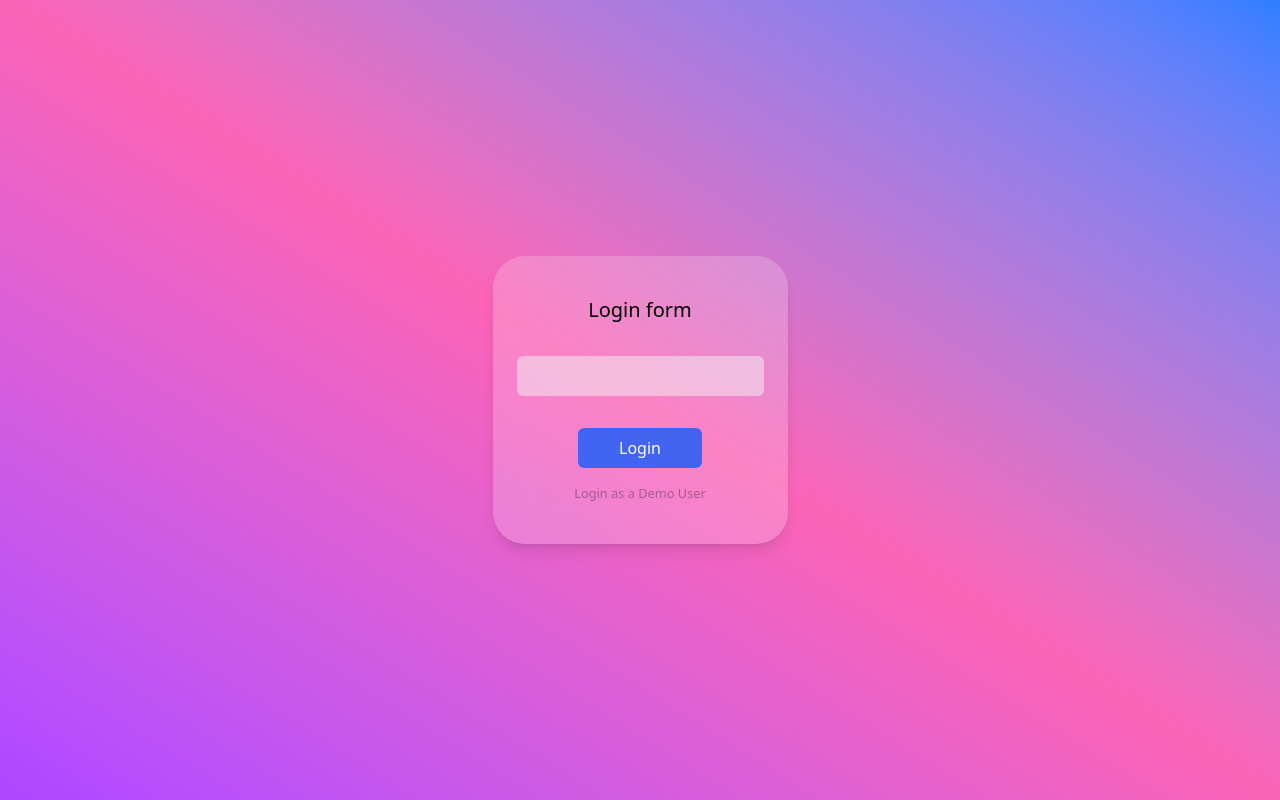
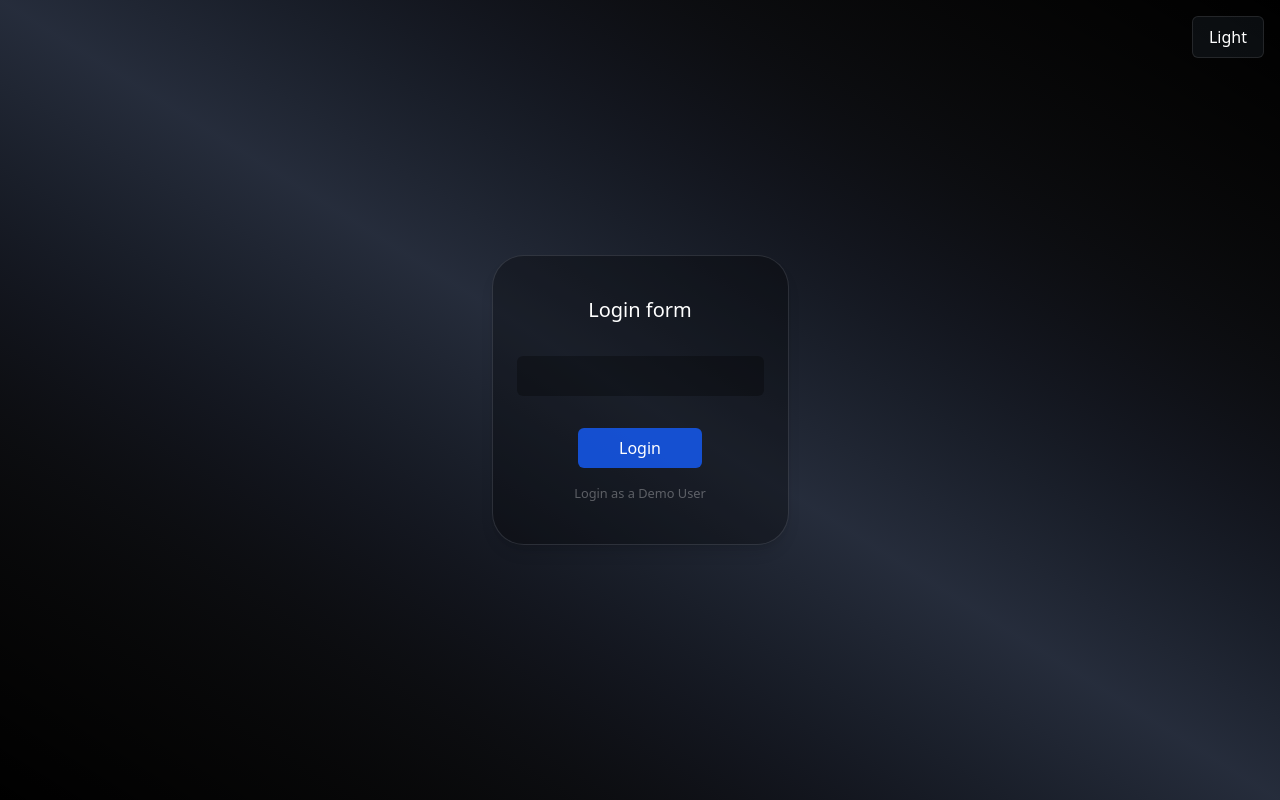
Before and after one commit to bharathP30/social-media-dashboard, a React (Vite) app: page / in a window 1280 px wide. Built offline with nearby package versions, Linux system fonts and the light colour scheme.

Commit message:
add darkmode to login screen

```diff
--- a/src/App.jsx
+++ b/src/App.jsx
@@ -39,23 +39,20 @@ const useLocalStorage = (key, initialValue) => {
 
 export default function App() {
   const [user, setUser] = useState("");
-  const [theme, setTheme] = useState("light");
+  const [theme, setTheme] = useState("dark");
   const [posts, setPosts] = useLocalStorage(user ? `${user}-posts` : "posts", []);
 
   const UserSet = (name) => {
     setUser(name);
-    console.log("set user to " + name)
+    console.log("received name is " + name);
   }
 
-  if (!user) {
-    return <Login setUser={UserSet} />;
-  }
   return (
     <div className="w-full min-h-screen bg-gray-200">
       <ThemeContext.Provider value={theme}>
         <UserContext.Provider value={user}>
+          {!user ? <Login setUser={UserSet} /> : <Header />}
 
-          <Header />
         </UserContext.Provider>
       </ThemeContext.Provider>
     </div>
--- a/src/components/Login.jsx
+++ b/src/components/Login.jsx
@@ -1,7 +1,10 @@
 import { useState } from "react";
+import { useContext } from "react";
+import { ThemeContext } from "../App";
 
 export default function Login({setUser}){
     const [name, setName] = useState("");
+
     const handleSubmit = (e) => {
         e.preventDefault();
         if (name.trim().length === 0) return;
@@ -9,23 +12,30 @@ export default function Login({setUser}){
         setUser(name);
     }
 
+    const theme = useContext(ThemeContext);
+    console.log("Current theme in Login component is ", theme);
+
    return (
-      <div className="w-full min-h-screen flex items-center justify-center bg-linear-to-tr from-purple-500 via-pink-400 to-blue-500">
+      <div className={`w-full min-h-screen flex items-center justify-center ${theme === 'light' ? 'bg-linear-to-tr from-purple-500 via-pink-400 to-blue-500' : 'bg-linear-to-tr from-black via-gray-900/90 to-black' }`}>
+        <button className={`fixed top-4 right-4 px-4 py-2 rounded-md border transition duration-300 ${theme === "light"? 'bg-white/30 border-white/10 active:bg-white/20': 'bg-gray-700/20 border-white/10 backdrop:backdrop-blur-2xl text-white active:bg-gray-600/30'}`}>
+        {theme==="light"? "Dark" : "Light"}
+        </button>
+
         <form onSubmit={handleSubmit}
-              className="px-6 py-10 bg-white/20 border-white/30 backdrop-blur-lg flex flex-col justify-center items-center rounded-4xl shadow-lg space-y-4"
+              className={`px-6 py-10 border flex flex-col justify-center items-center rounded-4xl shadow-lg space-y-4 ${theme === 'light' ? 'bg-white/20 text-black border-white/10 backdrop-blur-lg' : 'bg-black/30 backdrop:backdrop-blur-2xl text-white border-gray-400/20' }`}
               >
 
           <h1 className="text-xl font-medium mb-8">Login form</h1>
 
           <input type="text"
-                className="bg-gray-100/50 outline-none p-2 rounded-md focus:ring-1 focus:ring-white/50"
+                className={`outline-none p-2 rounded-md focus:ring-1 ${theme === 'light' ? ' bg-gray-100/50 focus:ring-white/50 text-black' : 'bg-black/30 text-white focus:ring-white/10'}`}
                 name="username"
                 value={name}
                 onChange={(event)=>setName(event.target.value)}
                 />
 
           <button type="submit"
-          className="px-4 py-2 mt-4 w-1/2 bg-blue-600/80 active:bg-blue-700 text-white rounded-md trasition duration-200"
+          className="px-4 py-2 mt-4 w-1/2 bg-blue-600/80 active:bg-blue-700/60 text-white rounded-md trasition duration-200"
           >
             Login
           </button>
--- a/src/components/users/ProfileAvatar.jsx
+++ b/src/components/users/ProfileAvatar.jsx
@@ -1,6 +1,8 @@
 import React from 'react';
 
 const ProfileAvatar = ({ name = 'User', imageUrl, size = 'md', className = '' }) => {
+
+  console.log(name,"and type of name is ", typeof name);
 
   const sizeClasses = {
     sm: 'w-8 h-8 text-sm',
```
